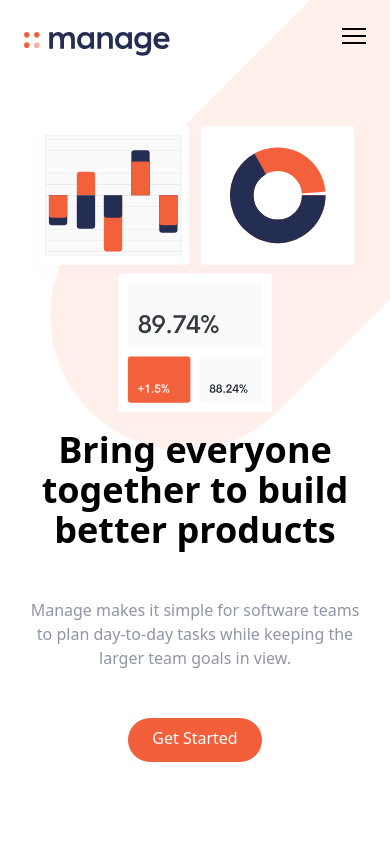
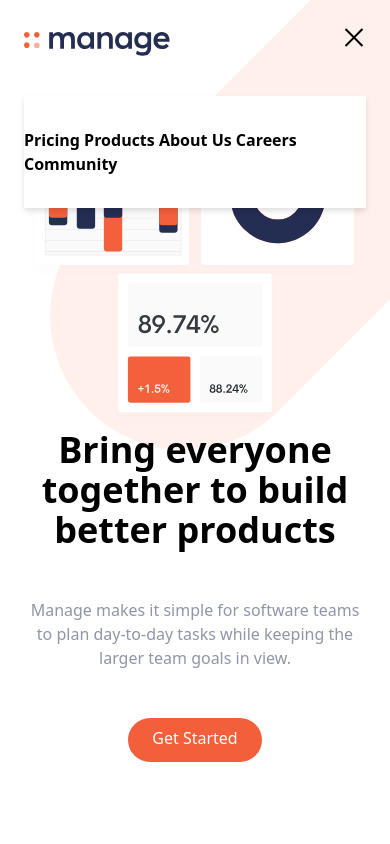
Before and after one commit to akhilsingh1911/tailwind, a website: page index.html in a window 390 px wide. Both pictures are taken after a click on the button 354 px from the left and 40 px from the top of the page. Shown: the top 844 px of the page. Drawn offline with Linux system fonts and the light colour scheme.

Commit message:
Menu javascript

```diff
--- a/index.html
+++ b/index.html
@@ -24,10 +24,13 @@
                 <a href="#" class="hover:text-darkGrayishBlue">Community</a>
               </div>
               <!-- button -->
-               <a href="" class="hidden p-3 px-6 pt-2 text-white bg-brightRed rounded-full baseline hover:bg-brightRedLight md:block">Get Started</a>
+               <a href="#" class="hidden p-3 px-6 pt-2 text-white bg-brightRed rounded-full baseline hover:bg-brightRedLight md:block">Get Started</a>
 
                <!-- hamburger icon -->
-                <button id="menu-btn" class="block hamburger md:hidden focus:outline-none">
+                <button
+                    id="menu-btn"
+                    class="block hamburger md:hidden focus:outline-none"
+                >
                     <span class="hamburger-top"></span>
                     <span class="hamburger-middle"></span>
                     <span class="hamburger-bottom"></span>
@@ -36,14 +39,17 @@
 
          <!-- mobile menu -->
           <div class="md:hidden">
-            <div id="menu" class="absolute flex flex-col items-center self-end hidden py-8 mt-10 space-y-6 font-bold bg-white sm:w-auto sm:self-center left-6 right-6 drop-shadow-md">
+            <div
+                id="menu"
+                class="absolute flex flex-col items-center hidden self-end py-8 mt-10 space-y-6 font-bold bg-white sm:w-auto sm:self-center left-6 right-6 drop-shadow-md"
+            >
                 <a href="#">Pricing</a>
                 <a href="#">Products</a>
                 <a href="#">About Us</a>
                 <a href="#">Careers</a>
                 <a href="#">Community</a>
             </div>
-          </div>
+        </div>
     </nav>
 
     <!-- hero section -->
@@ -295,5 +301,7 @@
 
              </div>
          </footer>
+
+         <script src="js/script.js"></script>
 </body>
 </html>
--- /dev/null
+++ b/js/script.js
@@ -0,0 +1,8 @@
+const btn = document.getElementById('menu-btn')
+const nav = document.getElementById('menu')
+
+btn.addEventListener('click', () => {
+    btn.classList.toggle('open')
+    nav.classList.toggle('flex')
+    nav.classList.toggle('hidden')
+})
```
Also changed, not shown: css/main.css.
